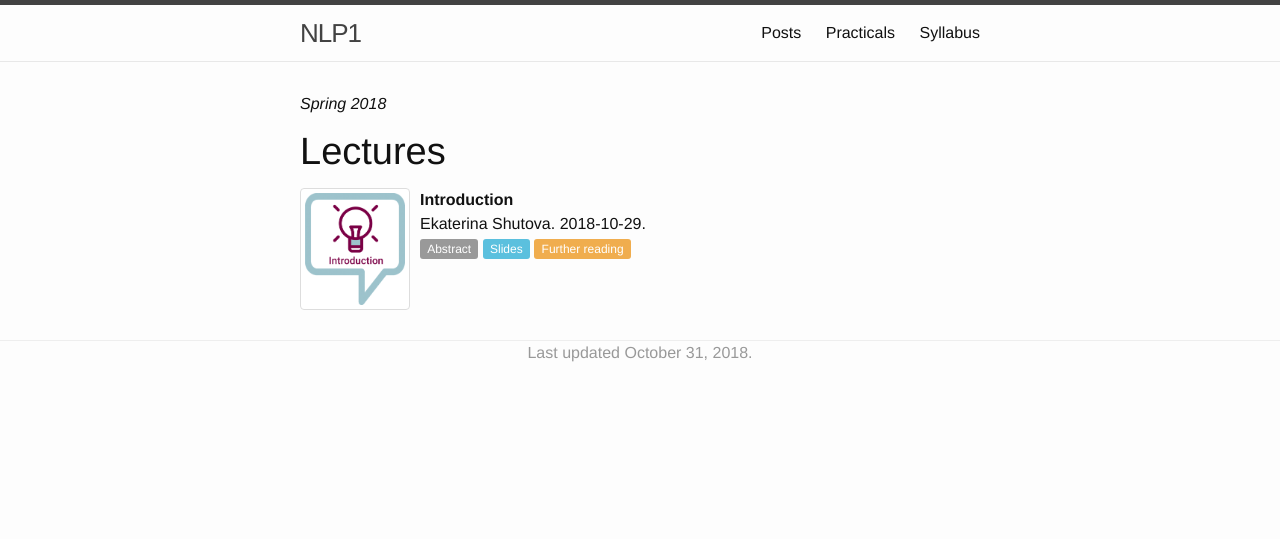
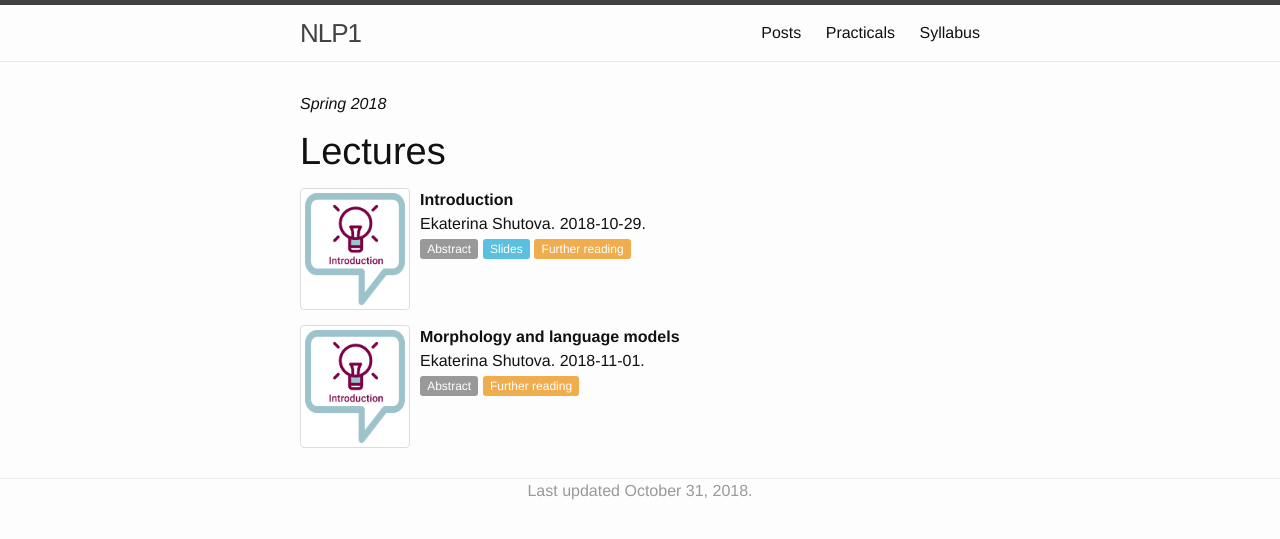
Before and after one commit to cl-illc/nlp1, a Jekyll site: the page built from syllabus.md, in a window 1280 px wide. Shown: the top 539 px of the page. Built offline with Jekyll 4.4.1, drawn with Linux system fonts in a browser that asks for light colours.

Commit message:
Update lectures.yml

```diff
--- a/_data/2018/lectures.yml
+++ b/_data/2018/lectures.yml
@@ -16,3 +16,21 @@
     - "Chapter 4: [Naive Bayes classification and sentiment](https://web.stanford.edu/~jurafsky/slp3/4.pdf) in Jurafsky and Martin (3rd edition)."
   code:
   data:
+-
+  layout: lecture
+  selected: y
+  date: 2018-11-01
+  img: introduction-icon_1-267x300
+  uid: intro
+  title: "Morphology and language models"
+  instructor: "Ekaterina Shutova"
+  note:
+  abstract: >
+    "In this lecture, we will discuss morphological processing and language models"
+  background:
+  discussion:
+  slides:
+  further:
+    - "Chapter 3: [Language modelling with n-grams](https://web.stanford.edu/~jurafsky/slp3/3.pdf) in Jurafsky and Martin (3rd edition)."
+  code:
+  data:
```
